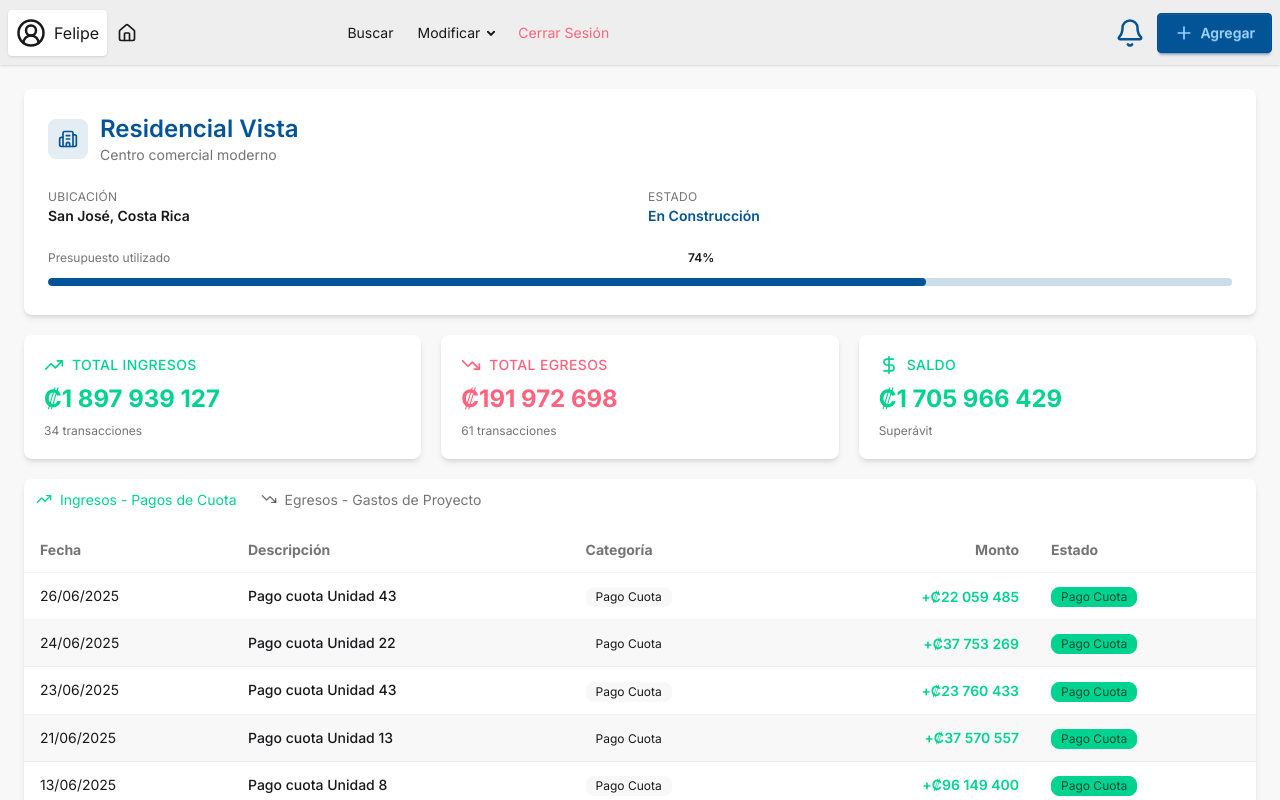
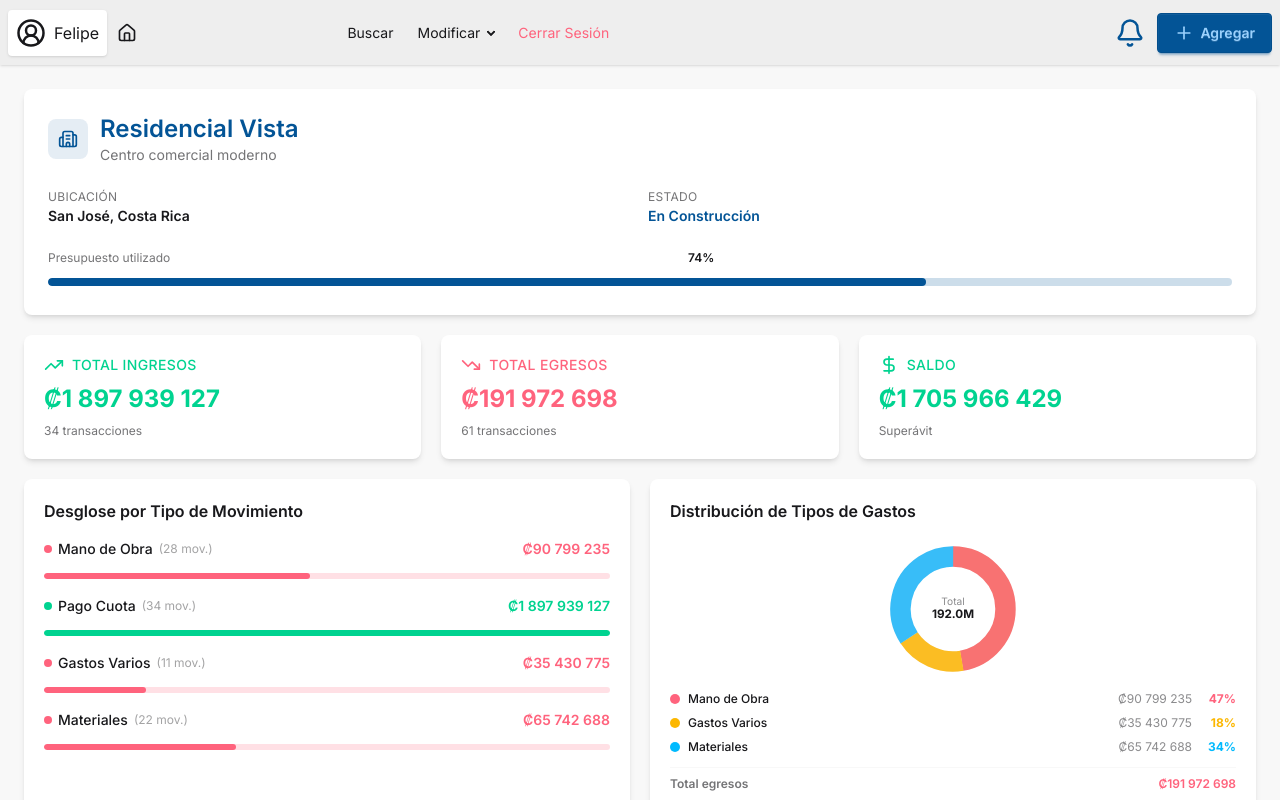
Before and after one commit to daniherr07/ipsum2, a Next.js app: page /prueba in a window 1280 px wide. Shown: the top 800 px of the page. Built offline with nearby package versions, Linux system fonts and the light colour scheme.

Commit message:
Parte mia

```diff
--- a/app/prueba/page.tsx
+++ b/app/prueba/page.tsx
@@ -115,6 +115,92 @@ function StatCard({ icon: Icon, label, value, colorClass, delay = 0, subtitle }:
   )
 }
 
+const DONUT_COLORS = [
+  { stroke: "#f87272", bg: "bg-error", text: "text-error" },
+  { stroke: "#fbbd23", bg: "bg-warning", text: "text-warning" },
+  { stroke: "#38bdf8", bg: "bg-info", text: "text-info" },
+  { stroke: "#36d399", bg: "bg-success", text: "text-success" },
+  { stroke: "#661ae6", bg: "bg-primary", text: "text-primary" },
+]
+
+function DonutChart({ data }: { data: { nombre: string; monto: number }[] }) {
+  const [progress, setProgress] = useState(0)
+  const animKey = data.map(d => d.monto).join(",")
+
+  useEffect(() => {
+    setProgress(0)
+    let start: number | null = null
+    let animId: number
+    const duration = 900
+    const animate = (ts: number) => {
+      if (!start) start = ts
+      const t = Math.min((ts - start) / duration, 1)
+      setProgress(1 - Math.pow(1 - t, 3))
+      if (t < 1) animId = requestAnimationFrame(animate)
+    }
+    const tid = setTimeout(() => { animId = requestAnimationFrame(animate) }, 200)
+    return () => { clearTimeout(tid); cancelAnimationFrame(animId) }
+  // eslint-disable-next-line react-hooks/exhaustive-deps
+  }, [animKey])
+
+  const fmt = (v: number) =>
+    new Intl.NumberFormat("es-CR", { style: "currency", currency: "CRC", minimumFractionDigits: 0 }).format(v)
+
+  const total = data.reduce((s, d) => s + d.monto, 0)
+  if (total === 0) return null
+
+  const R = 36
+  const C = 2 * Math.PI * R
+  let cumulative = 0
+  const segments = data.map((d, i) => {
+    const pct = d.monto / total
+    const startAngle = cumulative * 360
+    cumulative += pct
+    return { ...d, pct, startAngle, color: DONUT_COLORS[i % DONUT_COLORS.length] }
+  })
+
+  return (
+    <div className="flex flex-col items-center gap-3 pt-2">
+      <svg width="140" height="140" viewBox="0 0 96 96">
+        <circle cx="48" cy="48" r={R} fill="none" className="stroke-base-200" strokeWidth="14" />
+        {segments.map((seg, i) => (
+          <circle
+            key={i}
+            cx="48" cy="48" r={R}
+            fill="none"
+            style={{ stroke: seg.color.stroke }}
+            strokeWidth="14"
+            strokeDasharray={`${seg.pct * C * progress} ${C}`}
+            transform={`rotate(${seg.startAngle - 90} 48 48)`}
+          />
+        ))}
+        <text x="48" y="45" textAnchor="middle" className="fill-base-content/50" style={{ fontSize: 7 }}>Total</text>
+        <text x="48" y="54" textAnchor="middle" className="fill-base-content font-bold" style={{ fontSize: 8, fontWeight: 700 }}>
+          {(total / 1000000).toFixed(1)}M
+        </text>
+      </svg>
+      <ul className="w-full space-y-2">
+        {segments.map((seg) => (
+          <li key={seg.nombre} className="flex items-center justify-between gap-2 text-xs">
+            <span className="flex items-center gap-2 min-w-0">
+              <span className={`shrink-0 w-2.5 h-2.5 rounded-full ${seg.color.bg}`} />
+              <span className="font-medium truncate">{seg.nombre}</span>
+            </span>
+            <span className="flex items-center gap-2 shrink-0">
+              <span className="text-base-content/50">{fmt(seg.monto)}</span>
+              <span className={`font-bold w-9 text-right ${seg.color.text}`}>{Math.round(seg.pct * 100)}%</span>
+            </span>
+          </li>
+        ))}
+      </ul>
+      <div className="w-full border-t border-base-200 pt-2 flex justify-between text-xs font-semibold">
+        <span className="text-base-content/60">Total egresos</span>
+        <span className="text-error">{fmt(total)}</span>
+      </div>
+    </div>
+  )
+}
+
 export default function PruebaPage() {
   const [activeTab, setActiveTab] = useState<"ingresos" | "egresos">("ingresos")
   const [mounted, setMounted] = useState(false)
@@ -145,17 +231,24 @@ export default function PruebaPage() {
 
     const descManoObra = ["Pago nómina constructores", "Salarios operarios", "Mano de obra especializada", "Contratistas", "Electricistas", "Plomeros"]
     const descMateriales = ["Compra de cemento y acero", "Alquiler de maquinaria", "Transporte de materiales", "Suministro eléctrico", "Tuberías", "Ladrillos"]
+    const descGastosVarios = ["Permisos municipales", "Seguro de obra", "Gastos notariales", "Servicios profesionales", "Viáticos", "Imprevistos"]
 
     for (let mes = 0; mes < 6; mes++) {
       const numEgresos = Math.floor(Math.random() * 5) + 8
       for (let i = 0; i < numEgresos; i++) {
-        const esManoObra = Math.random() > 0.5
+        const rand = Math.random()
+        const esGastosVarios = rand < 0.2
+        const esManoObra = !esGastosVarios && rand < 0.6
         txns.push({
           id: `egreso-${mes}-${i}`,
-          descripcion: esManoObra ? descManoObra[Math.floor(Math.random() * descManoObra.length)] : descMateriales[Math.floor(Math.random() * descMateriales.length)],
+          descripcion: esGastosVarios
+            ? descGastosVarios[Math.floor(Math.random() * descGastosVarios.length)]
+            : esManoObra
+              ? descManoObra[Math.floor(Math.random() * descManoObra.length)]
+              : descMateriales[Math.floor(Math.random() * descMateriales.length)],
           monto: Math.floor(Math.random() * 5000000) + 500000,
           tipo: "egreso",
-          categoria: esManoObra ? "Mano de Obra" : "Materiales",
+          categoria: esGastosVarios ? "Gastos Varios" : esManoObra ? "Mano de Obra" : "Materiales",
           fecha: `2025-${String(mes + 1).padStart(2, "0")}-${String(Math.floor(Math.random() * 28) + 1).padStart(2, "0")}`,
           estado: "completado",
         })
@@ -192,6 +285,23 @@ export default function PruebaPage() {
     const tipoFiltro = activeTab === "ingresos" ? "ingreso" : "egreso"
     return transacciones.filter((t) => t.tipo === tipoFiltro)
   }, [transacciones, activeTab])
+
+  const categoriaStats = useMemo(() => {
+    const map: Record<string, { monto: number; count: number; tipo: "ingreso" | "egreso" }> = {}
+    transacciones.forEach((t) => {
+      if (!map[t.categoria]) map[t.categoria] = { monto: 0, count: 0, tipo: t.tipo }
+      map[t.categoria].monto += t.monto
+      map[t.categoria].count += 1
+    })
+    return Object.entries(map).map(([nombre, d]) => ({ nombre, ...d }))
+  }, [transacciones])
+
+  const egresosCategories = useMemo(() =>
+    categoriaStats.filter(c => c.tipo === "egreso"), [categoriaStats])
+
+  const donutData = useMemo(() =>
+    egresosCategories.map(c => ({ nombre: c.nombre, monto: c.monto })),
+  [egresosCategories])
 
   const formatCurrency = (value: number) => {
     return new Intl.NumberFormat("es-CR", { style: "currency", currency: "CRC", minimumFractionDigits: 0 }).format(value)
@@ -283,8 +393,53 @@ export default function PruebaPage() {
                 />
               </section>
 
+              {/* Desglose + Distribución */}
+              <section className="grid grid-cols-1 sm:grid-cols-2 gap-3 lg:gap-5 shrink-0">
+                <FadeIn delay={340} className="card bg-base-100 shadow-md">
+                  <div className="card-body p-4 lg:p-5">
+                    <h2 className="card-title text-sm lg:text-base">Desglose por Tipo de Movimiento</h2>
+                    <ul className="space-y-3 mt-2">
+                      {categoriaStats.map((cat) => {
+                        const totalTipo = categoriaStats
+                          .filter(c => c.tipo === cat.tipo)
+                          .reduce((s, c) => s + c.monto, 0)
+                        const pct = Math.round((cat.monto / totalTipo) * 100)
+                        return (
+                          <li key={cat.nombre}>
+                            <div className="flex justify-between text-xs lg:text-sm mb-1">
+                              <div className="flex items-center gap-1.5">
+                                <span className={`w-2 h-2 rounded-full ${cat.tipo === "ingreso" ? "bg-success" : "bg-error"}`} />
+                                <span className="font-medium">{cat.nombre}</span>
+                                <span className="text-base-content/40 text-xs">({cat.count} mov.)</span>
+                              </div>
+                              <span className={`font-semibold ${cat.tipo === "ingreso" ? "text-success" : "text-error"}`}>
+                                {formatCurrency(cat.monto)}
+                              </span>
+                            </div>
+                            <progress
+                              className={`progress w-full h-1.5 ${cat.tipo === "ingreso" ? "progress-success" : "progress-error"}`}
+                              value={pct}
+                              max="100"
+                            />
+                          </li>
+                        )
+                      })}
+                    </ul>
+                  </div>
+                </FadeIn>
+
+                <FadeIn delay={420} className="card bg-base-100 shadow-md">
+                  <div className="card-body p-4 lg:p-5">
+                    <h2 className="card-title text-sm lg:text-base">Distribución de Tipos de Gastos</h2>
+                    {donutData.length > 0 && (
+                      <DonutChart data={donutData} />
+                    )}
+                  </div>
+                </FadeIn>
+              </section>
+
               {/* Tabs y Tabla - estilo stats */}
-              <FadeIn delay={340} className="card bg-base-100 shadow-md">
+              <FadeIn delay={540} className="card bg-base-100 shadow-md">
                 <div className="card-body p-0">
                   {/* Tabs */}
                   <div role="tablist" className="tabs tabs-bordered">
--- a/app/stats/page.tsx
+++ b/app/stats/page.tsx
@@ -28,6 +28,35 @@ const DATA = {
     { mes: "Dic", ingresos: 520000, egresos: 610000 },
     { mes: "Ene", ingresos: 450970, egresos: 900780 },
   ] as MonthData[],
+}
+
+const AÑOS = ["2023", "2024", "2025", "2026"]
+const TIPOS_BONO = ["Todos", "RAMT", "Lote Propio", "Hipoteca", "Articulo 76"]
+
+const YEAR_SCALE: Record<string, number> = { "2023": 0.72, "2024": 0.88, "2025": 1.0, "2026": 1.18 }
+const BONO_ING_SCALE: Record<string, number> = { "Todos": 1.0, "RAMT": 0.45, "Lote Propio": 0.25, "Hipoteca": 0.20, "Articulo 76": 0.10 }
+const BONO_EGR_SCALE: Record<string, number> = { "Todos": 1.0, "RAMT": 0.48, "Lote Propio": 0.22, "Hipoteca": 0.19, "Articulo 76": 0.11 }
+
+function getFilteredData(año: string, tipoBono: string) {
+  const ys = YEAR_SCALE[año] ?? 1.0
+  const bi = BONO_ING_SCALE[tipoBono] ?? 1.0
+  const be = BONO_EGR_SCALE[tipoBono] ?? 1.0
+  const ingresos = Math.round(DATA.ingresos * ys * bi)
+  const egresos = Math.round(DATA.egresos * ys * be)
+  return {
+    ingresos,
+    egresos,
+    balance: ingresos - egresos,
+    categorias: DATA.categorias.map(c => ({
+      ...c,
+      monto: Math.round(c.monto * ys * (c.tipo === "ingreso" ? bi : be)),
+    })) as CategoryData[],
+    mensual: DATA.mensual.map(m => ({
+      ...m,
+      ingresos: Math.round(m.ingresos * ys * bi),
+      egresos: Math.round(m.egresos * ys * be),
+    })) as MonthData[],
+  }
 }
 
 const formatCurrency = (value: number) => {
@@ -269,47 +298,26 @@ function LineChart({ data }: { data: MonthData[] }) {
   )
 }
 
-function CategoryItem({ category, percentage, index }: {
-  category: CategoryData
-  percentage: number
-  index: number
-}) {
-  const isIngreso = category.tipo === "ingreso"
-  const width = useDelayedState(0, percentage, 100 + index * 100)
-
-  return (
-    <li>
-      <div className="flex justify-between text-xs lg:text-sm mb-1">
-        <span className="font-medium">{category.nombre}</span>
-        <span className={`font-semibold ${isIngreso ? "text-success" : "text-error"}`}>
-          {formatCurrency(category.monto)}
-        </span>
-      </div>
-      <progress
-        className={`progress w-full h-1.5 lg:h-2 ${isIngreso ? "progress-success" : "progress-error"}`}
-        value={width}
-        max="100"
-      />
-    </li>
-  )
-}
-
-function SummaryStats() {
+function SummaryStats({ mensual }: { mensual: MonthData[] }) {
+  const nets = mensual.map(m => ({ mes: m.mes, net: m.ingresos - m.egresos }))
+  const best = nets.reduce((a, b) => a.net > b.net ? a : b, nets[0])
+  const worst = nets.reduce((a, b) => a.net < b.net ? a : b, nets[0])
+  const avgIngresos = Math.round(mensual.reduce((s, m) => s + m.ingresos, 0) / mensual.length)
   return (
     <div className="stats stats-vertical w-full bg-base-100 mt-2">
       <div className="stat p-2 lg:p-3">
         <div className="stat-title text-xs">Mejor mes</div>
-        <div className="stat-value text-success text-base lg:text-lg">Nov</div>
-        <div className="stat-desc text-xs">+₵70,000 neto</div>
+        <div className="stat-value text-success text-base lg:text-lg">{best?.mes ?? "—"}</div>
+        <div className="stat-desc text-xs">{formatCurrency(best?.net ?? 0)} neto</div>
       </div>
       <div className="stat p-2 lg:p-3">
         <div className="stat-title text-xs">Peor mes</div>
-        <div className="stat-value text-error text-base lg:text-lg">Ene</div>
-        <div className="stat-desc text-xs">-₵449,810 neto</div>
+        <div className="stat-value text-error text-base lg:text-lg">{worst?.mes ?? "—"}</div>
+        <div className="stat-desc text-xs">{formatCurrency(worst?.net ?? 0)} neto</div>
       </div>
       <div className="stat p-2 lg:p-3">
         <div className="stat-title text-xs">Promedio mensual</div>
-        <div className="stat-value text-primary text-base lg:text-lg">₵401K</div>
+        <div className="stat-value text-primary text-base lg:text-lg">₵{(avgIngresos / 1000).toFixed(0)}K</div>
         <div className="stat-desc text-xs">Ingresos</div>
       </div>
     </div>
@@ -317,17 +325,13 @@ function SummaryStats() {
 }
 
 export default function StatsPage() {
-  const totalEgresos = useMemo(() =>
-    DATA.categorias
-      .filter(c => c.tipo === "egreso")
-      .reduce((acc, c) => acc + Math.abs(c.monto), 0),
-    []
+  const [filtroAño, setFiltroAño] = useState("2025")
+  const [filtroTipoBono, setFiltroTipoBono] = useState("Todos")
+
+  const filteredData = useMemo(
+    () => getFilteredData(filtroAño, filtroTipoBono),
+    [filtroAño, filtroTipoBono]
   )
-
-  const getPercentage = (cat: CategoryData) =>
-    cat.tipo === "ingreso"
-      ? (cat.monto / DATA.ingresos) * 100
-      : (Math.abs(cat.monto) / totalEgresos) * 100
 
   return (
     <>
@@ -335,32 +339,65 @@ export default function StatsPage() {
 
       <main className="flex-1 p-4 lg:p-6 overflow-y-auto">
         <div className="max-w-7xl mx-auto flex flex-col gap-4 lg:gap-5">
+
+          {/* Filtros */}
+          <FadeIn delay={0} className="card bg-base-100 shadow-sm shrink-0">
+            <div className="card-body p-3 lg:p-4">
+              <div className="flex flex-wrap gap-4 items-center">
+                <div className="flex items-center gap-2">
+                  <label className="text-xs font-medium text-base-content/60 uppercase tracking-wide whitespace-nowrap">Año</label>
+                  <select
+                    className="select select-sm select-bordered"
+                    value={filtroAño}
+                    onChange={e => setFiltroAño(e.target.value)}
+                  >
+                    {AÑOS.map(y => (
+                      <option key={y} value={y}>{y}</option>
+                    ))}
+                  </select>
+                </div>
+                <div className="flex items-center gap-2">
+                  <label className="text-xs font-medium text-base-content/60 uppercase tracking-wide whitespace-nowrap">Tipo de Bono</label>
+                  <select
+                    className="select select-sm select-bordered"
+                    value={filtroTipoBono}
+                    onChange={e => setFiltroTipoBono(e.target.value)}
+                  >
+                    {TIPOS_BONO.map(t => (
+                      <option key={t} value={t}>{t}</option>
+                    ))}
+                  </select>
+                </div>
+              </div>
+            </div>
+          </FadeIn>
+
           <section className="grid grid-cols-2 gap-3 lg:gap-5 shrink-0">
             <StatCard
               icon={TrendingUp}
               label="Ingresos"
-              value={DATA.ingresos}
+              value={filteredData.ingresos}
               colorClass="text-success"
-              delay={0}
+              delay={80}
             />
             <StatCard
               icon={TrendingDown}
               label="Egresos"
-              value={-DATA.egresos}
+              value={-filteredData.egresos}
               colorClass="text-error"
-              delay={80}
+              delay={160}
             />
             <StatCard
               icon={Wallet}
               label="Balance"
-              value={DATA.balance}
-              colorClass={DATA.balance >= 0 ? "text-success" : "text-error"}
-              delay={160}
+              value={filteredData.balance}
+              colorClass={filteredData.balance >= 0 ? "text-success" : "text-error"}
+              delay={240}
               fullGrid={true}
             />
           </section>
 
-          <FadeIn delay={200} className="card bg-base-100 shadow-md shrink-0">
+          <FadeIn delay={280} className="card bg-base-100 shadow-md shrink-0">
             <div className="card-body p-4 lg:p-5">
               <div className="flex items-center justify-between">
                 <h2 className="card-title text-sm lg:text-base">Comparación Mensual</h2>
@@ -370,35 +407,17 @@ export default function StatsPage() {
                 </div>
               </div>
               <div className="h-40 lg:h-52 mt-3">
-                <LineChart data={DATA.mensual} />
+                <LineChart data={filteredData.mensual} />
               </div>
             </div>
           </FadeIn>
 
-          <section className="grid grid-cols-1 sm:grid-cols-2 gap-3 lg:gap-5 shrink-0">
-            <FadeIn delay={300} className="card bg-base-100 shadow-md">
-              <div className="card-body p-4 lg:p-5">
-                <h2 className="card-title text-sm lg:text-base">Distribución por Categoría</h2>
-                <ul className="space-y-2 lg:space-y-3 mt-2">
-                  {DATA.categorias.map((cat, i) => (
-                    <CategoryItem
-                      key={cat.nombre}
-                      category={cat}
-                      percentage={getPercentage(cat)}
-                      index={i}
-                    />
-                  ))}
-                </ul>
-              </div>
-            </FadeIn>
-
-            <FadeIn delay={400} className="card bg-base-100 shadow-md">
-              <div className="card-body p-4 lg:p-5">
-                <h2 className="card-title text-sm lg:text-base">Resumen del Período</h2>
-                <SummaryStats />
-              </div>
-            </FadeIn>
-          </section>
+          <FadeIn delay={380} className="card bg-base-100 shadow-md shrink-0">
+            <div className="card-body p-4 lg:p-5">
+              <h2 className="card-title text-sm lg:text-base">Resumen del Período</h2>
+              <SummaryStats mensual={filteredData.mensual} />
+            </div>
+          </FadeIn>
         </div>
       </main>
       </div>
```
